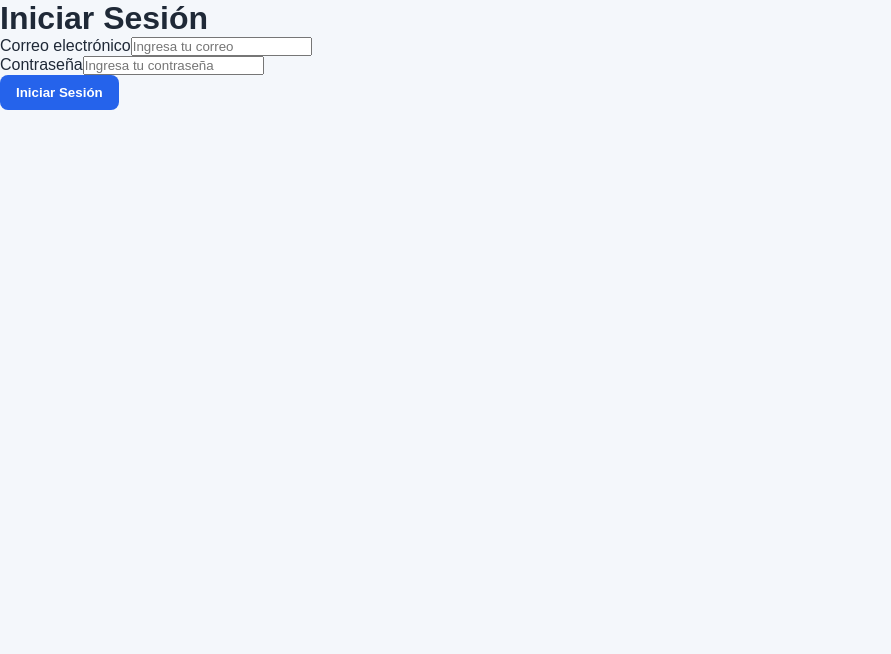
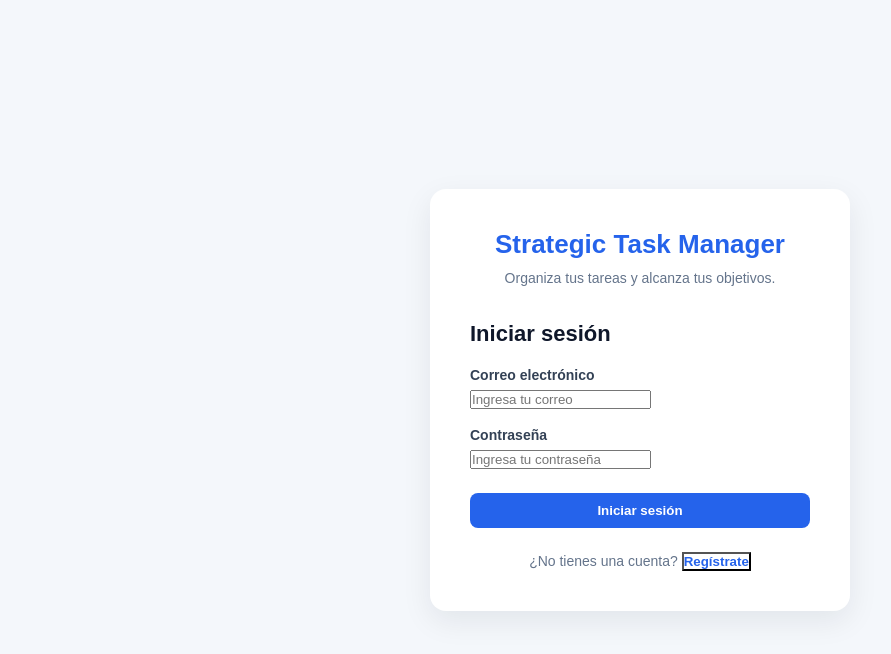
Before and after one commit to CenFonnegra/strategic-task-manager, a React (Vite) app: page / in a window 1280 px wide. Shown: the top 654 px of the page, without its empty margins (0-891 px from the left). Built offline with nearby package versions, Linux system fonts and the light colour scheme; no server answers; the HTML template or start-up script is replaced by a standard one.

Commit message:
feat: complete task manager UI and authentication flow

```diff
--- a/src/firebase.ts
+++ b/src/firebase.ts
@@ -1,7 +1,6 @@
 import { initializeApp } from "firebase/app";
 import { getAuth } from "firebase/auth";
 import { getFirestore } from "firebase/firestore";
-
 
 const firebaseConfig = {
     apiKey: import.meta.env.VITE_FIREBASE_API_KEY,
--- a/src/index.css
+++ b/src/index.css
@@ -252,3 +252,138 @@ button {
     grid-template-columns: repeat(2, 1fr);
   }
 }
+
+/* =========================
+   AUTH / LOGIN
+========================= */
+
+.auth-page {
+  min-height: 100vh;
+  display: flex;
+  justify-content: center;
+  align-items: center;
+  padding: 24px;
+}
+
+.auth-card {
+  width: min(420px, 100%);
+  background: white;
+  padding: 40px;
+  border-radius: 16px;
+  box-shadow: 0 10px 30px rgba(15, 23, 42, 0.08);
+}
+
+.auth-header {
+  text-align: center;
+  margin-bottom: 32px;
+}
+
+.auth-header h1 {
+  font-size: 26px;
+  color: #2563eb;
+  margin-bottom: 8px;
+}
+
+.auth-header p {
+  color: #64748b;
+  font-size: 14px;
+  line-height: 1.5;
+}
+
+.auth-card > h2 {
+  font-size: 22px;
+  margin-bottom: 20px;
+  color: #0f172a;
+}
+
+.auth-form {
+  background: transparent;
+  padding: 0;
+  border: none;
+  box-shadow: none;
+  margin: 0;
+}
+
+.form-group {
+  margin-bottom: 18px;
+}
+
+.form-group label {
+  display: block;
+  margin-bottom: 7px;
+  font-size: 14px;
+  font-weight: 600;
+  color: #334155;
+}
+
+.form-group input {
+  margin-bottom: 0;
+}
+
+.auth-form button[type="submit"] {
+  width: 100%;
+  margin-top: 6px;
+}
+
+.auth-error {
+  background: #fee2e2;
+  color: #b91c1c;
+  border: 1px solid #fecaca;
+  border-radius: 8px;
+  padding: 10px 12px;
+  margin-bottom: 18px;
+  font-size: 14px;
+}
+
+.auth-footer {
+  text-align: center;
+  margin-top: 24px;
+  color: #64748b;
+  font-size: 14px;
+}
+
+.auth-link {
+  background: transparent;
+  color: #2563eb;
+  padding: 0;
+  font-weight: 600;
+}
+
+.auth-link:hover {
+  background: transparent;
+  color: #1d4ed8;
+}
+
+@media (max-width: 500px) {
+  .auth-page {
+    padding: 16px;
+  }
+
+  .auth-card {
+    padding: 28px 22px;
+  }
+
+  .auth-header h1 {
+    font-size: 23px;
+  }
+}
+
+.dashboard-actions,
+.tasks-header-actions {
+  display: flex;
+  align-items: center;
+  gap: 10px;
+}
+
+.dashboard-actions button,
+.tasks-header-actions button {
+  margin: 0;
+}
+
+@media (max-width: 700px) {
+  .dashboard-actions,
+  .tasks-header-actions {
+    width: 100%;
+    flex-wrap: wrap;
+  }
+}
--- a/src/pages/LoginPage.tsx
+++ b/src/pages/LoginPage.tsx
@@ -74,28 +74,37 @@ function LoginPage() {
   const navigate = useNavigate();
 
   return (
-    <main>
-      <h1>Iniciar Sesión</h1>
+    <main className="auth-page">
+      <section className="auth-card">
+        <div className="auth-header">
+          <h1>Strategic Task Manager</h1>
+          <p>Organiza tus tareas y alcanza tus objetivos.</p>
+        </div>
 
-      {error && <p>{error}</p>}
+        <h2>Iniciar sesión</h2>
 
-      <form onSubmit={handleSubmit}>
-        <div>
+        {error && (
+          <p className="auth-error">
+            {error}
+          </p>
+        )}
+
+        <form onSubmit={handleSubmit} className="auth-form">
+          <div className="form-group">
             <label htmlFor="email">Correo electrónico</label>
             <input
               id="email"
               type="email"
               placeholder="Ingresa tu correo"
               value={email}
-            onChange={(event) =>{
-              setEmail(event.target.value)
+              onChange={(event) => {
+                setEmail(event.target.value);
                 setError("");
               }}
-
             />
           </div>
 
-        <div>
+          <div className="form-group">
             <label htmlFor="password">Contraseña</label>
             <input
               id="password"
@@ -110,11 +119,23 @@ function LoginPage() {
           </div>
 
           <Button
-            text= {loading ?  "Iniciando Sesión..." :  "Iniciar Sesión" }
+            text={loading ? "Iniciando sesión..." : "Iniciar sesión"}
             type="submit"
             disabled={loading}
           />
         </form>
+
+        <p className="auth-footer">
+          ¿No tienes una cuenta?{" "}
+          <button
+            type="button"
+            onClick={() => navigate("/register")}
+            className="auth-link"
+          >
+            Regístrate
+          </button>
+        </p>
+      </section>
     </main>
   );
 }
--- a/src/pages/RegisterPage.tsx
+++ b/src/pages/RegisterPage.tsx
@@ -1,6 +1,143 @@
+import { useState } from "react";
+import { useNavigate } from "react-router-dom";
+import Button from "../components/Button";
+import { createUserWithEmailAndPassword } from "firebase/auth";
+import { auth } from "../firebase";
 
 function RegisterPage() {
-    return <h1>Register Page</h1>;
+  const navigate = useNavigate();
+
+  const [name, setName] = useState("");
+  const [email, setEmail] = useState("");
+  const [password, setPassword] = useState("");
+  const [error, setError] = useState("");
+
+  function validateRegister(): boolean {
+    if (!name) {
+      setError("El nombre es obligatorio");
+      return false;
+    }
+
+    if (!email) {
+      setError("El correo es obligatorio");
+      return false;
+    }
+
+    if (!email.includes("@")) {
+      setError("El correo debe contener @");
+      return false;
+    }
+
+    if (!email.includes(".")) {
+      setError("El correo debe contener un dominio válido");
+      return false;
+    }
+
+    if (!password) {
+      setError("La contraseña es obligatoria");
+      return false;
+    }
+
+    if (password.length < 6) {
+      setError("La contraseña debe tener al menos 6 caracteres");
+      return false;
+    }
+
+    return true;
+  }
+
+  async function handleSubmit(event: React.FormEvent<HTMLFormElement>) {
+    event.preventDefault();
+
+    if (!validateRegister()) {
+        return;
+      }
+
+      setError("");
+
+    try {
+        await createUserWithEmailAndPassword(
+          auth,
+          email,
+          password
+        );
+
+        navigate("/dashboard");
+
+      } catch (error) {
+        console.log(error);
+      }
+    }
+
+
+  return (
+    <main className="auth-page">
+      <section className="auth-card">
+        <div className="auth-header">
+          <h1>Strategic Task Manager</h1>
+          <p>Crea tu cuenta y comienza a organizar tus tareas.</p>
+        </div>
+
+        <h2>Crear cuenta</h2>
+
+        {error && <p className="form-error">{error}</p>}
+
+        <form onSubmit={handleSubmit} className="auth-form">
+          <div className="form-group">
+            <label htmlFor="name">Nombre</label>
+
+            <input
+              id="name"
+              type="text"
+              placeholder="Ingresa tu nombre"
+              value={name}
+              onChange={(event) => setName(event.target.value)}
+            />
+          </div>
+
+          <div className="form-group">
+            <label htmlFor="register-email">Correo electrónico</label>
+
+            <input
+              id="register-email"
+              type="email"
+              placeholder="Ingresa tu correo"
+              value={email}
+              onChange={(event) => setEmail(event.target.value)}
+            />
+          </div>
+
+          <div className="form-group">
+            <label htmlFor="register-password">Contraseña</label>
+
+            <input
+              id="register-password"
+              type="password"
+              placeholder="Crea una contraseña"
+              value={password}
+              onChange={(event) => setPassword(event.target.value)}
+            />
+          </div>
+
+          <Button
+            text="Crear cuenta"
+            type="submit"
+          />
+        </form>
+
+        <p className="auth-footer">
+          ¿Ya tienes una cuenta?{" "}
+          <button
+            type="button"
+            onClick={() => navigate("/login")}
+            className="auth-link"
+          >
+            Inicia sesión
+          </button>
+        </p>
+      </section>
+    </main>
+  );
 }
 
 export default RegisterPage;
--- a/src/pages/TasksPage.tsx
+++ b/src/pages/TasksPage.tsx
@@ -1,4 +1,5 @@
 import { useState, useEffect } from "react";
+import { useNavigate } from "react-router-dom";
 import { auth, db } from "../firebase";
 import {
   addDoc,
@@ -8,23 +9,20 @@ import {
   onSnapshot,
   doc,
   updateDoc,
-    deleteDoc
+  deleteDoc,
 } from "firebase/firestore";
 import TaskItem from "../components/TaskItem";
 import TaskForm from "../components/TaskForm";
 import type { Task } from "../types/Task";
 
-
-
 function TasksPage() {
-
+  const navigate = useNavigate();
   const [title, setTitle] = useState("");
   const [description, setDescription] = useState("");
   const [tasks, setTasks] = useState<Task[]>([]);
   const [editingTaskId, setEditingTaskId] = useState<string | null>(null);
 
   useEffect(() => {
-
     const user = auth.currentUser;
 
     if (!user) {
@@ -37,23 +35,19 @@ function TasksPage() {
     );
 
     const unsubscribe = onSnapshot(tasksQuery, (snapshot) => {
-
       const tasksData: Task[] = snapshot.docs.map((doc) => ({
         id: doc.id,
-                ...(doc.data() as Omit<Task, "id">)
+        ...(doc.data() as Omit<Task, "id">),
       }));
 
       setTasks(tasksData);
     });
 
     return () => unsubscribe();
-
   }, []);
 
   // Crear / actualizar tarea
-    async function handleSubmit(
-        event: React.FormEvent<HTMLFormElement>
-    ) {
+  async function handleSubmit(event: React.FormEvent<HTMLFormElement>) {
     event.preventDefault();
 
     const user = auth.currentUser;
@@ -63,105 +57,77 @@ function TasksPage() {
     }
 
     try {
-
       if (editingTaskId) {
-
         const taskRef = doc(db, "tasks", editingTaskId);
 
         await updateDoc(taskRef, {
           title: title,
-                    description: description
+          description: description,
         });
-
       } else {
-
-                await addDoc(
-                    collection(db, "tasks"),
-                    {
+        await addDoc(collection(db, "tasks"), {
           title: title,
           description: description,
           userId: user.uid,
-                        completed: false
-                    }
-                );
+          completed: false,
+        });
       }
 
       setTitle("");
       setDescription("");
       setEditingTaskId(null);
-
     } catch (error) {
-
-            console.log(
-                "Error al guardar la tarea:",
-                error
-            );
+      console.log("Error al guardar la tarea:", error);
     }
   }
 
   // Borrar tarea
   async function handleDelete(task: Task) {
-
-        const taskRef = doc(
-            db,
-            "tasks",
-            task.id
-        );
+    const taskRef = doc(db, "tasks", task.id);
 
     try {
-
       await deleteDoc(taskRef);
-
     } catch (error) {
-
-            console.log(
-                "Error al eliminar la tarea:",
-                error
-            );
+      console.log("Error al eliminar la tarea:", error);
     }
   }
 
   async function handleToggleComplete(task: Task) {
-
-        const taskRef = doc(
-            db,
-            "tasks",
-            task.id
-        );
+    const taskRef = doc(db, "tasks", task.id);
 
     try {
-
       await updateDoc(taskRef, {
-                completed: !task.completed
+        completed: !task.completed,
       });
-
     } catch (error) {
-
-            console.log(
-                "Error al actualizar el estado de la tarea:",
-                error
-            );
+      console.log("Error al actualizar el estado de la tarea:", error);
     }
   }
 
   return (
     <main className="tasks-page">
-
       <header className="tasks-header">
         <div>
           <h1>Mis tareas</h1>
           <p>Organiza y administra tus tareas de forma estratégica.</p>
         </div>
 
+        <div className="tasks-header-actions">
+          <button
+            className="button button-secondary"
+            onClick={() => navigate("/dashboard")}
+          >
+            Dashboard
+          </button>
+
           <span className="tasks-count">
             {tasks.length} {tasks.length === 1 ? "tarea" : "tareas"}
           </span>
+        </div>
       </header>
 
       <section className="task-form-section">
-                <h2>
-                    {editingTaskId ? "Editar tarea" : "Nueva tarea"}
-                </h2>
+        <h2>{editingTaskId ? "Editar tarea" : "Nueva tarea"}</h2>
 
         <TaskForm
           title={title}
@@ -174,14 +140,12 @@ function TasksPage() {
       </section>
 
       <section className="tasks-section">
-
         <div className="section-header">
           <h2>Mis tareas</h2>
         </div>
 
         <div className="tasks-list">
           {tasks.map((task) => (
-
             <TaskItem
               key={task.id}
               task={task}
@@ -193,12 +157,9 @@ function TasksPage() {
               onDelete={handleDelete}
               onToggleComplete={handleToggleComplete}
             />
-
           ))}
         </div>
-
       </section>
-
     </main>
   );
 }
```
Also changed, not shown: src/pages/DashboardPage.tsx (+10 -2 lines). Lines whose indentation alone changed are shown as unchanged.
